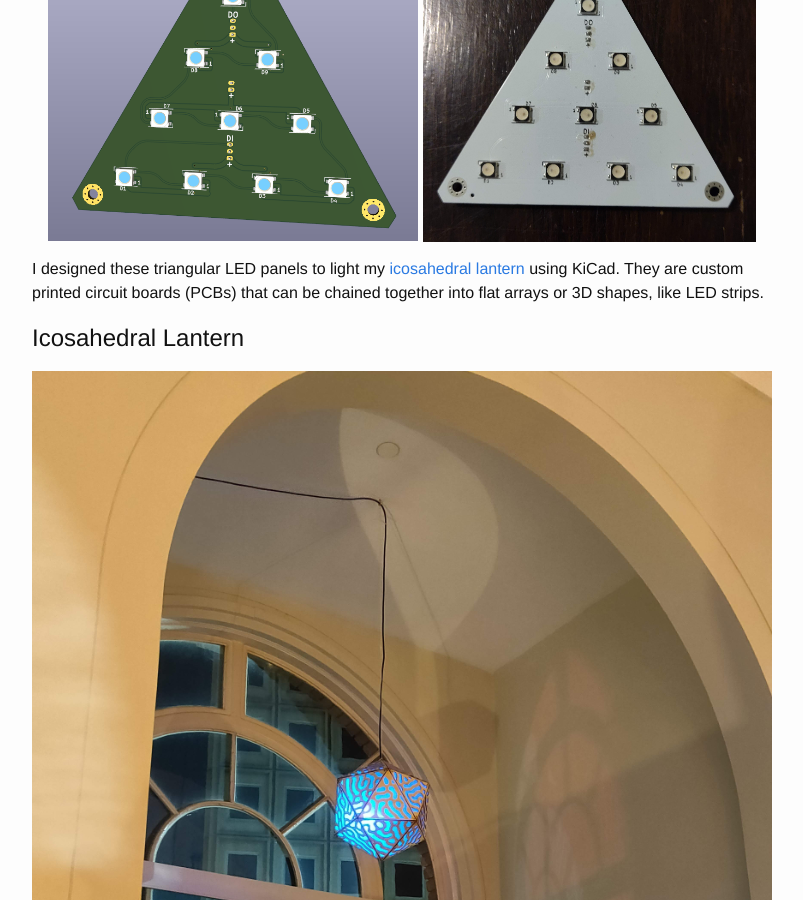
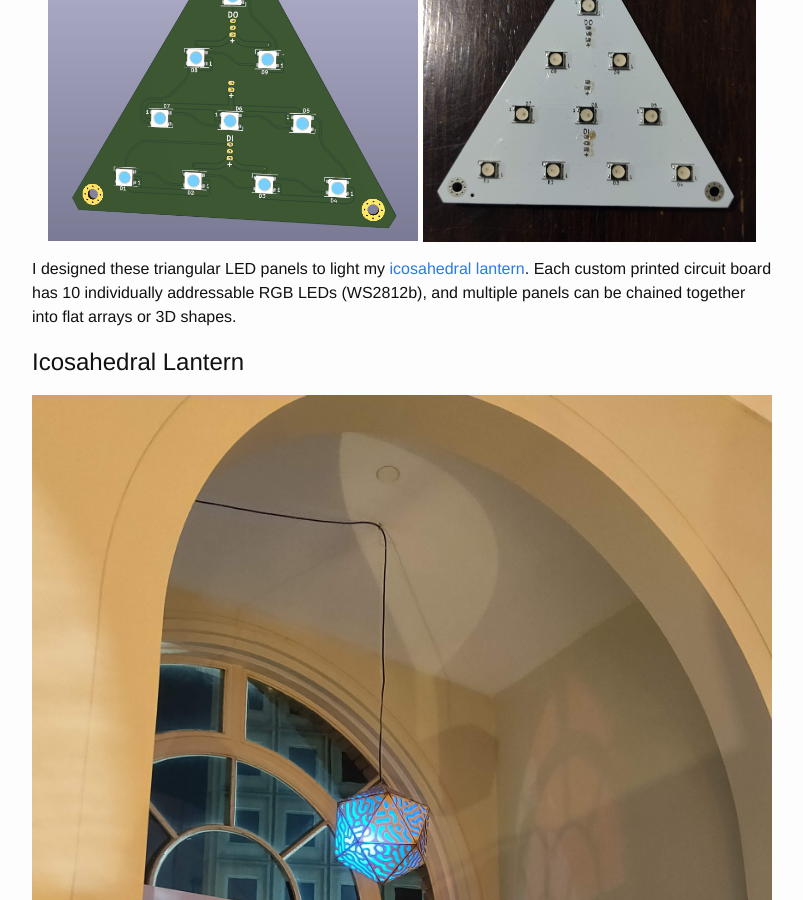
Before and after one commit to patrickfletcher/patrickfletcher.github.io, a Jekyll site: the page built from lights.md, in a window 1280 px wide and 900 px high, scrolled down 323 px. Shown: the whole window, without its empty margins (238-1041 px from the left). Built offline with Jekyll 4.4.1, drawn with Linux system fonts in a browser that asks for light colours.

Commit message:
Update lights.md

```diff
--- a/lights.md
+++ b/lights.md
@@ -15,7 +15,7 @@ Here are a few LED-based projects I've been working on! Not for sale at this tim
 <img src="{{ site.url }}/assets/led/single triangle.jpg" alt="Equilateral triangle with 10 LEDs - realized"  style="width: 45%"/>
 </p>
 
-I designed these triangular LED panels to light my [icosahedral lantern](#icosahedral-lantern) using KiCad. They are custom printed circuit boards (PCBs) that can be chained together into flat arrays or 3D shapes, like LED strips.
+I designed these triangular LED panels to light my [icosahedral lantern](#icosahedral-lantern). Each custom printed circuit board has 10 individually addressable RGB LEDs (WS2812b), and multiple panels can be chained together into flat arrays or 3D shapes.
 
 ## Icosahedral Lantern
 
```
